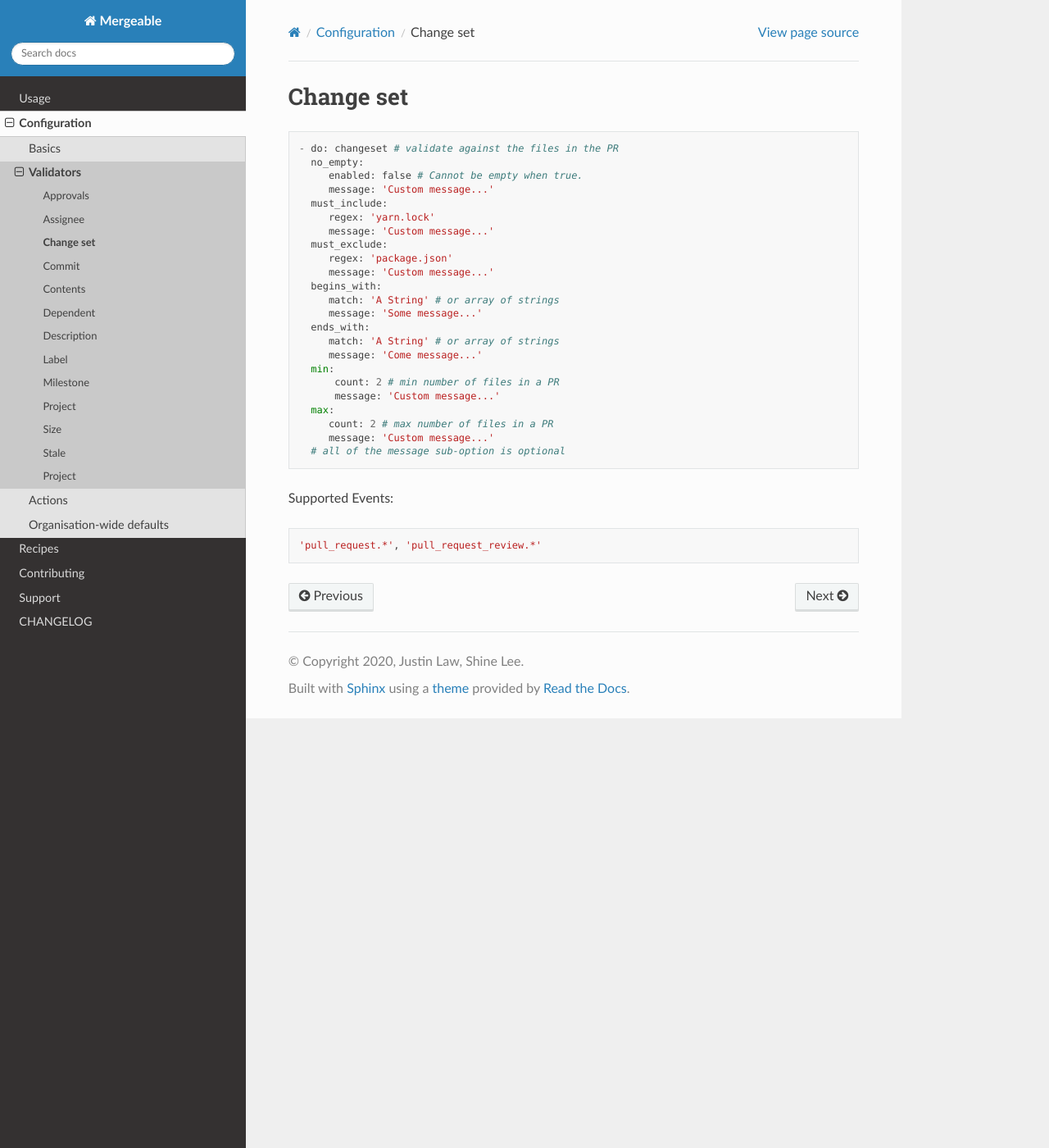
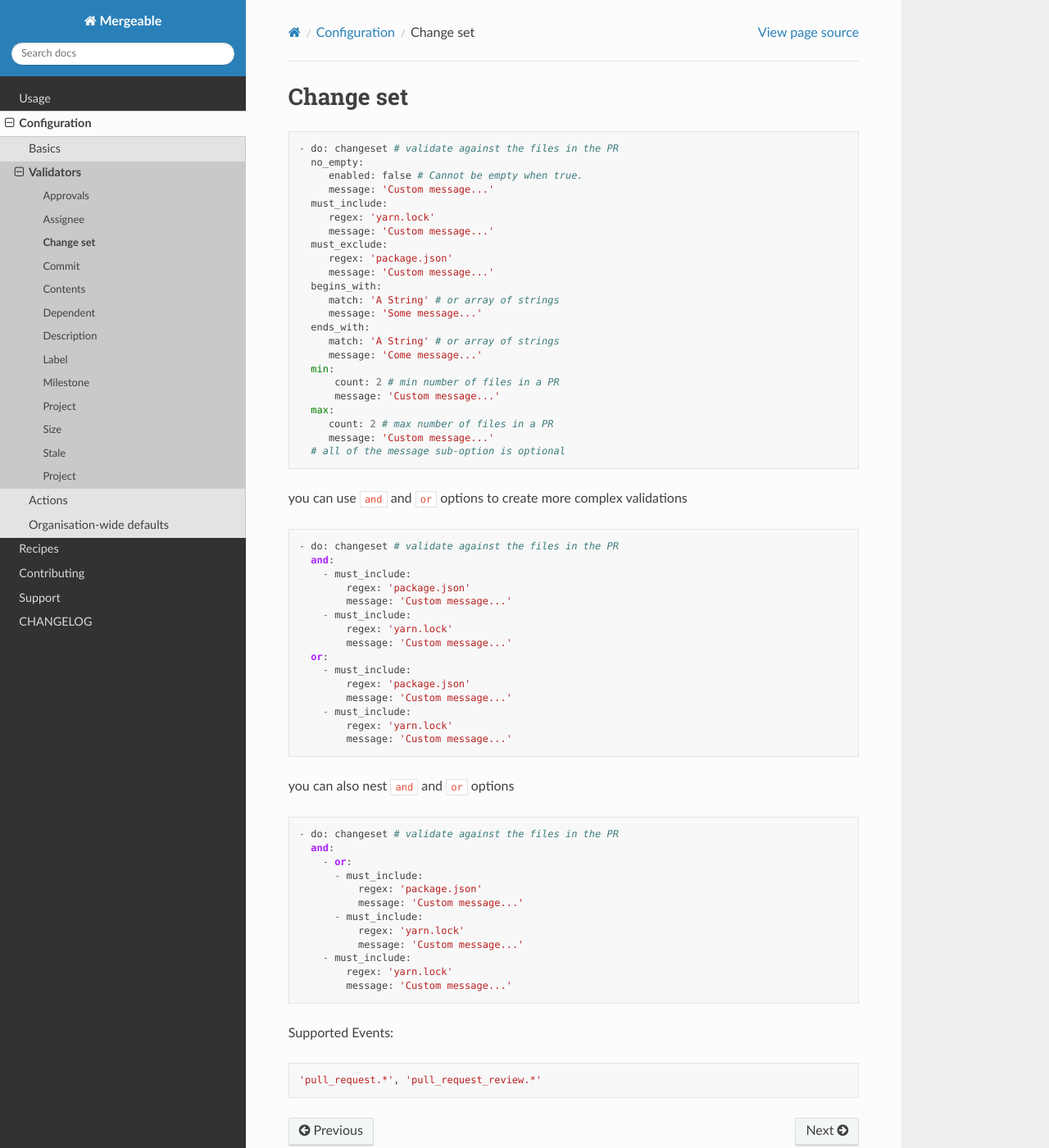
Before and after one commit to mergeability/mergeable, a Sphinx documentation site: the page built from docs/validators/changeset.rst, in a window 1280 px wide and 1400 px high. Shown: the whole window at 82% size. Built offline with Sphinx 7.4.7 and the Read the Docs theme 2.0.0, drawn with Linux system fonts in a browser that asks for light colours.

Commit message:
Add missing documentations

```diff
--- a/docs/validators/approval.rst
+++ b/docs/validators/approval.rst
@@ -20,6 +20,10 @@ Approvals
         teams: ['org/team_slug'] # when the option is present, only the approvals from the team members will count
         owners: true # Optional boolean. When true, the file .github/CODEOWNER is read and only owners approval will count
 
+
+.. note::
+    If you receive an error for `Resource not accessible by integration' for Owners file, it means you haven't given mergeable read file permission
+
 .. note::
     ``owners`` file now support teams as well, make sure to use `@organization/team-slug` format.
 
--- a/docs/validators/changeset.rst
+++ b/docs/validators/changeset.rst
@@ -27,6 +27,44 @@ Change set
          message: 'Custom message...'
       # all of the message sub-option is optional
 
+you can use ``and`` and ``or`` options to create more complex validations
+
+::
+
+    - do: changeset # validate against the files in the PR
+      and:
+        - must_include:
+            regex: 'package.json'
+            message: 'Custom message...'
+        - must_include:
+            regex: 'yarn.lock'
+            message: 'Custom message...'
+      or:
+        - must_include:
+            regex: 'package.json'
+            message: 'Custom message...'
+        - must_include:
+            regex: 'yarn.lock'
+            message: 'Custom message...'
+
+you can also nest ``and`` and ``or`` options
+
+::
+
+    - do: changeset # validate against the files in the PR
+      and:
+        - or:
+          - must_include:
+              regex: 'package.json'
+              message: 'Custom message...'
+          - must_include:
+              regex: 'yarn.lock'
+              message: 'Custom message...'
+        - must_include:
+            regex: 'yarn.lock'
+            message: 'Custom message...'
+
+
 Supported Events:
 ::
 
```
Also changed, not shown: docs/validators/and.rst (added, +28 -0 lines), docs/validators/description.rst (+37 -0 lines), docs/validators/label.rst (+36 -0 lines), docs/validators/milestone.rst (+36 -0 lines), docs/validators/or.rst (added, +28 -0 lines), docs/validators/title.rst (+35 -0 lines).
